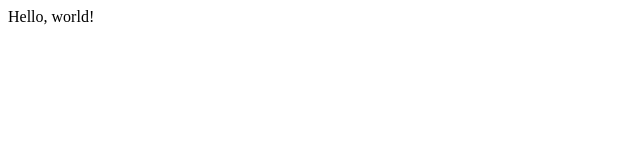
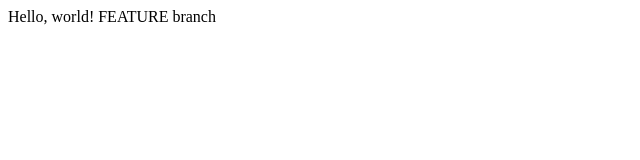
Before and after one commit to shadowsword9/lecture0, a plain HTML site: page index.html in a window 1280 px wide. Shown: the whole page, without its empty margins (0-640 px from the left). Drawn offline with Linux system fonts and the light colour scheme.

Commit message:
Feature commit

```diff
--- a/index.html
+++ b/index.html
@@ -4,6 +4,6 @@
         <title>My Webpage</title>
     </head>
     <body>
-        Hello, world!
+        Hello, world! FEATURE branch
     </body>
 </html>
```
